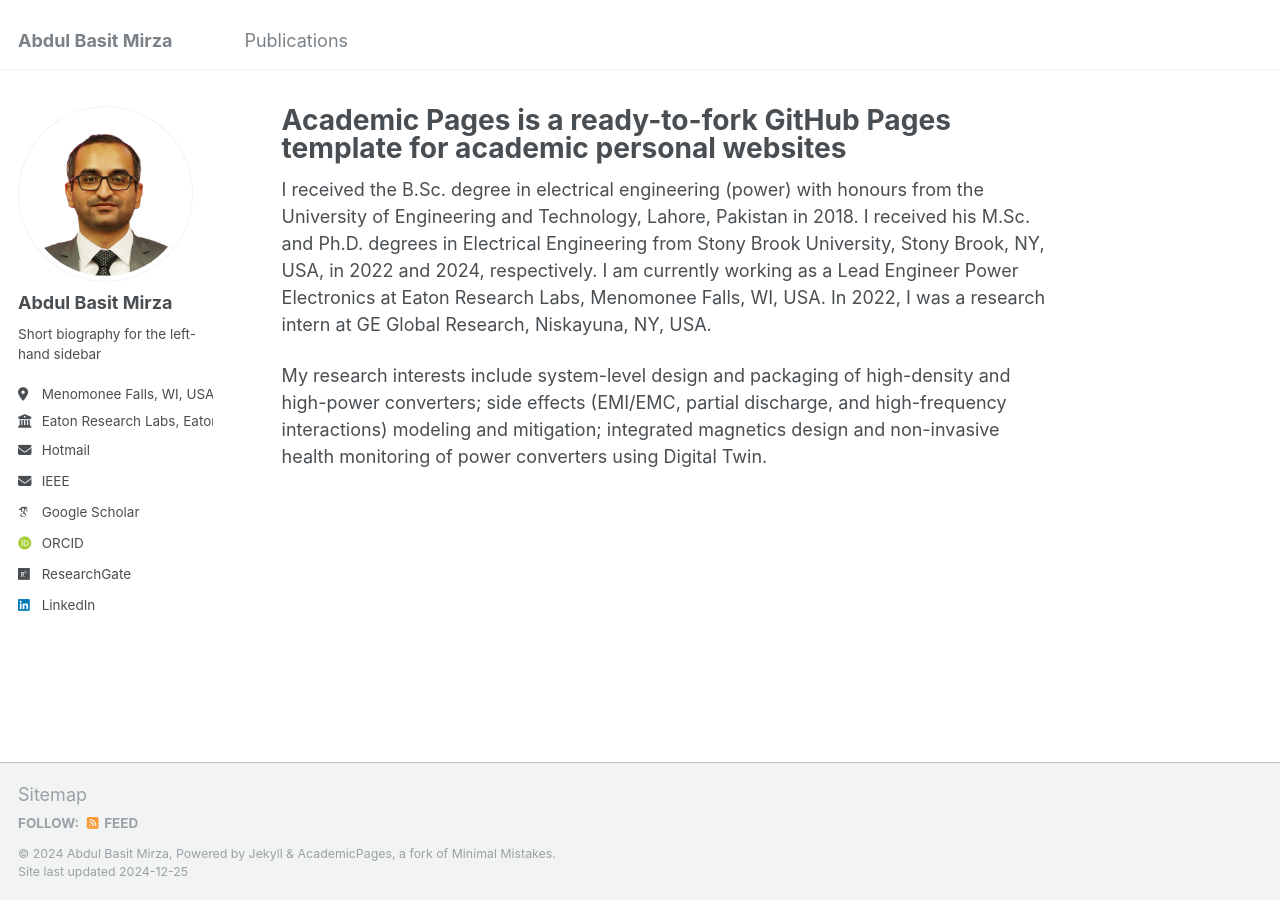
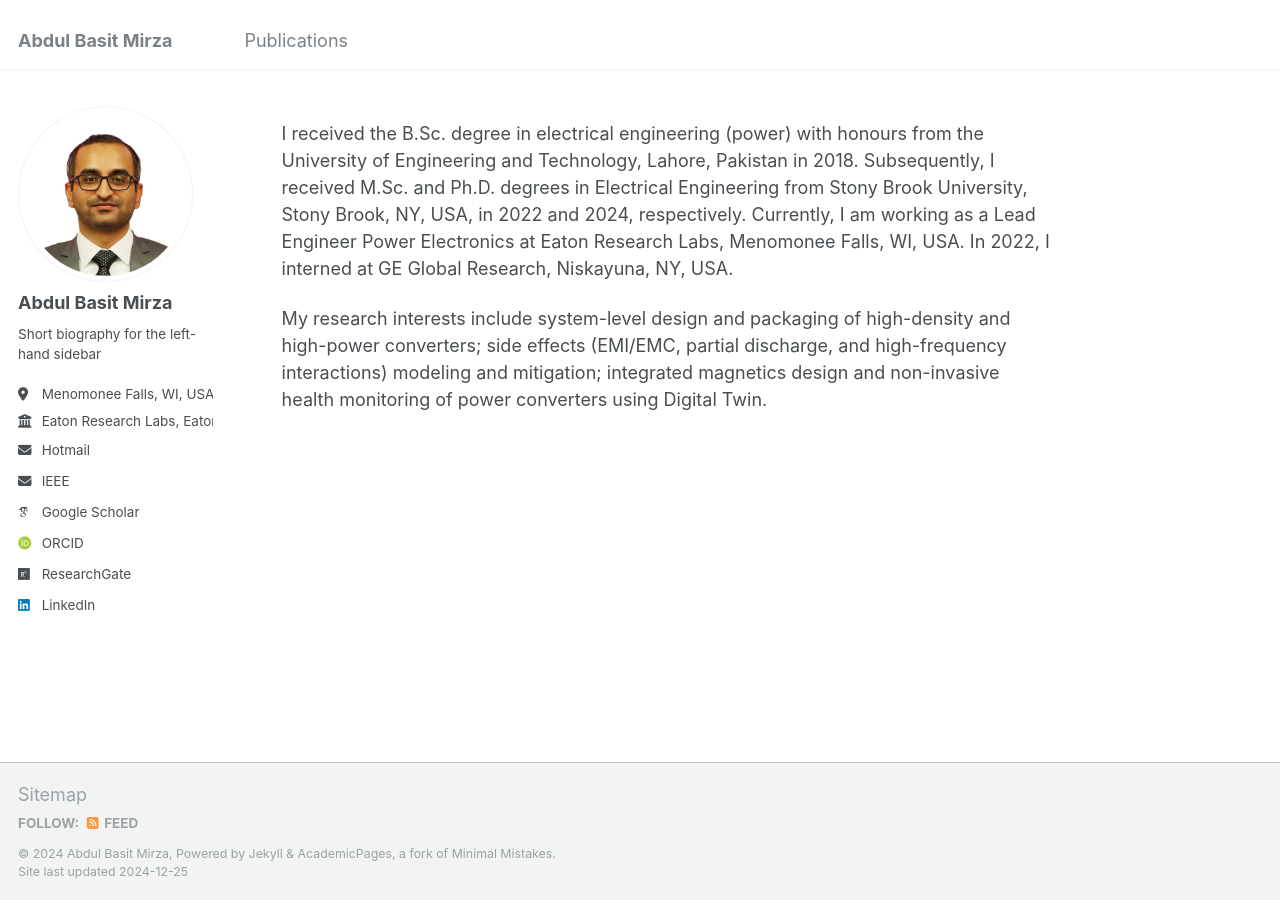
Before and after one commit to AbdulBasitMirza/abdulbasitmirza.github.io, a Jekyll site: the page built from _pages/about.md, in a window 1280 px wide. Built offline with Jekyll 4.4.1, drawn with Linux system fonts in a browser that asks for light colours; some web fonts are replaced.

Commit message:
Update about.md

```diff
--- a/_pages/about.md
+++ b/_pages/about.md
@@ -1,12 +1,12 @@
 ---
 permalink: /
-title: "Academic Pages is a ready-to-fork GitHub Pages template for academic personal websites"
+title: ""
 author_profile: true
 redirect_from:
 - /about/
 - /about.html
 ---
 
-I received the B.Sc. degree in electrical engineering (power) with honours from the University of Engineering and Technology, Lahore, Pakistan in 2018. I received his M.Sc. and Ph.D. degrees in Electrical Engineering from Stony Brook University, Stony Brook, NY, USA, in 2022 and 2024, respectively. I am currently working as a Lead Engineer Power Electronics at Eaton Research Labs, Menomonee Falls, WI, USA. In 2022, I was a research intern at GE Global Research, Niskayuna, NY, USA.
+I received the B.Sc. degree in electrical engineering (power) with honours from the University of Engineering and Technology, Lahore, Pakistan in 2018. Subsequently, I received M.Sc. and Ph.D. degrees in Electrical Engineering from Stony Brook University, Stony Brook, NY, USA, in 2022 and 2024, respectively. Currently, I am working as a Lead Engineer Power Electronics at Eaton Research Labs, Menomonee Falls, WI, USA. In 2022, I interned at GE Global Research, Niskayuna, NY, USA.
 
 My research interests include system-level design and packaging of high-density and high-power converters; side effects (EMI/EMC, partial discharge, and high-frequency interactions) modeling and mitigation; integrated magnetics design and non-invasive health monitoring of power converters using Digital Twin.
```
